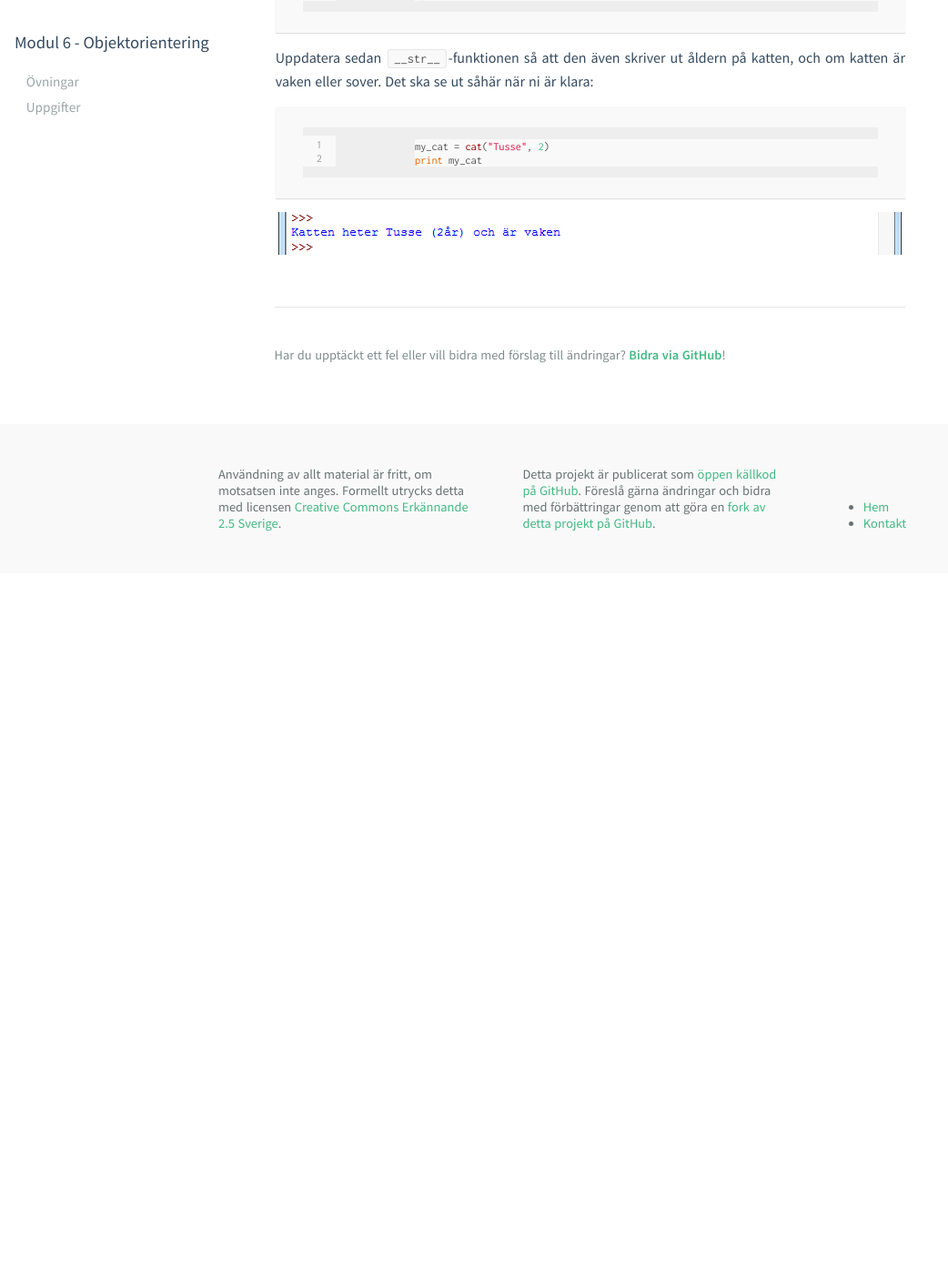
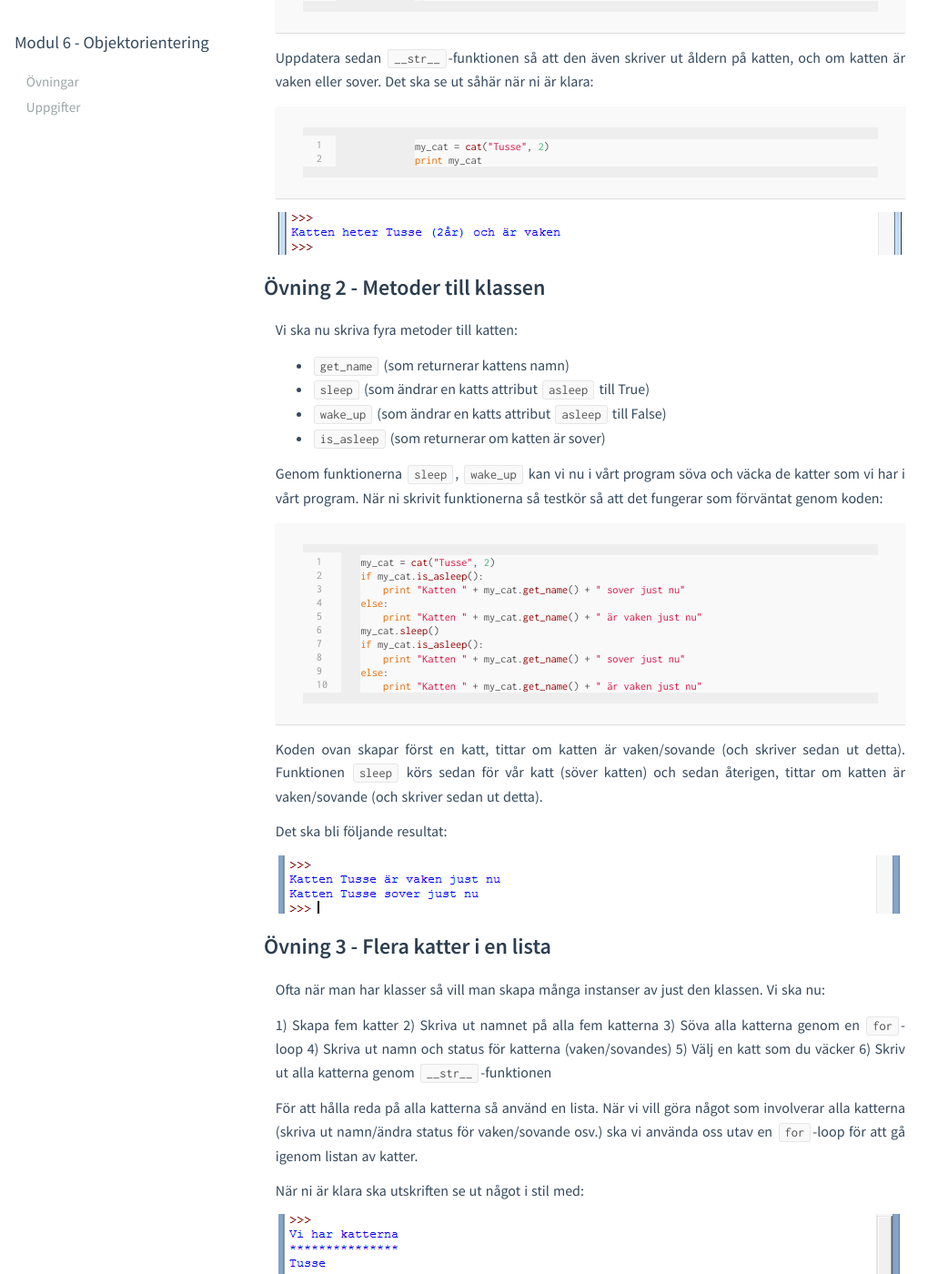
Before and after one commit to mau-dvmt/ia-python, a Jekyll site: the page built from modules/m6/exercises/L01.md, in a window 1280 px wide and 1400 px high, scrolled down 1010 px. Shown: the whole window at 91% size, without its empty margins (0-1042 px from the left). Built offline with Jekyll 4.4.1, drawn with Linux system fonts in a browser that asks for light colours; before the commit the page ends 1640 px from its top, so only the background shows below that.

Commit message:
Module 6 - Added more exercises

```diff
--- a/modules/m6/exercises/L01.md
+++ b/modules/m6/exercises/L01.md
@@ -33,7 +33,7 @@ När man skrivet ut en instans av ett objekt (som vi gör genom `print my_cat` o
 
 ## Övning 1 - Fler attribut till klassen
 
-Ni ska i första övningen ge klassen `cat` (utöver attributet `name`), attributen `age` (int) och `sleep` (boolean). `age` ska innehålla kattens ålder i år, och `asleep` ska hålla reda på om katten är vaken eller sover (`True` så sover katten, `False` så är katten vaken). När vi skapar en instans av katten ska åldern bestämmas (skickas med som argument, precis som namnet), men katten ska alltid, när den skapas, vara vaken. Följande kod ska fungera för att skapa en katt:
+Ni ska i första övningen ge klassen `cat` (utöver attributet `name`), attributen `age` (int) och `asleep` (boolean). `age` ska innehålla kattens ålder i år, och `asleep` ska hålla reda på om katten är vaken eller sover (`True` så sover katten, `False` så är katten vaken). När vi skapar en instans av katten ska åldern bestämmas (skickas med som argument, precis som namnet), men katten ska alltid, när den skapas, vara vaken. Följande kod ska fungera för att skapa en katt:
 
 {% highlight python linenos %}
 my_cat = cat("Tusse", 2)
@@ -47,3 +47,50 @@ print my_cat
 {% endhighlight %}
 
 ![Idle](images/idle.png)
+
+## Övning 2 - Metoder till klassen
+
+Vi ska nu skriva fyra metoder till katten:
+
+- `get_name` (som returnerar kattens namn)
+- `sleep` (som ändrar en katts attribut `asleep` till True)
+- `wake_up` (som ändrar en katts attribut `asleep` till False)
+- `is_asleep` (som returnerar om katten är sover)
+
+Genom funktionerna `sleep`, `wake_up` kan vi nu i vårt program söva och väcka de katter som vi har i vårt program. När ni skrivit funktionerna så testkör så att det fungerar som förväntat genom koden:
+
+{% highlight python linenos %}
+my_cat = cat("Tusse", 2)
+if my_cat.is_asleep():
+    print "Katten " + my_cat.get_name() + " sover just nu"
+else:
+    print "Katten " + my_cat.get_name() + " är vaken just nu"
+my_cat.sleep()
+if my_cat.is_asleep():
+    print "Katten " + my_cat.get_name() + " sover just nu"
+else:
+    print "Katten " + my_cat.get_name() + " är vaken just nu"
+{% endhighlight %}
+
+Koden ovan skapar först en katt, tittar om katten är vaken/sovande (och skriver sedan ut detta). Funktionen `sleep` körs sedan för vår katt (söver katten) och sedan återigen, tittar om katten är vaken/sovande (och skriver sedan ut detta).
+
+Det ska bli följande resultat:
+
+![Idle](images/idle2.png)
+
+## Övning 3 - Flera katter i en lista
+
+Ofta när man har klasser så vill man skapa många instanser av just den klassen. Vi ska nu:
+
+1) Skapa fem katter
+2) Skriva ut namnet på alla fem katterna
+3) Söva alla katterna genom en `for`-loop
+4) Skriva ut namn och status för katterna (vaken/sovandes)
+5) Välj en katt som du väcker
+6) Skriv ut alla katterna genom `__str__`-funktionen
+
+För att hålla reda på alla katterna så använd en lista. När vi vill göra något som involverar alla katterna (skriva ut namn/ändra status för vaken/sovande osv.) ska vi använda oss utav en `for`-loop för att gå igenom listan av katter.
+
+När ni är klara ska utskriften se ut något i stil med:
+
+![Idle](images/idle3.png)
```
Also changed, not shown: modules/m6/exercises/images/idle2.png (added), modules/m6/exercises/images/idle3.png (added).
